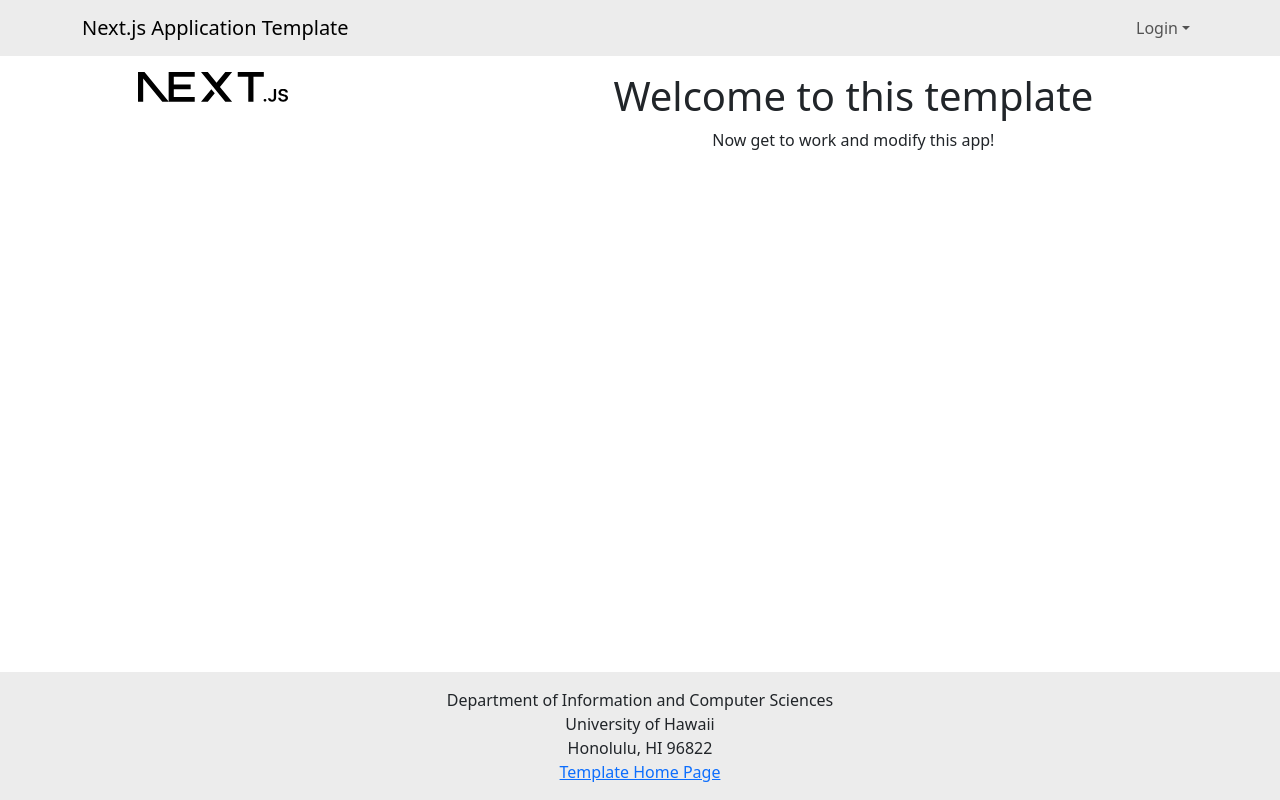
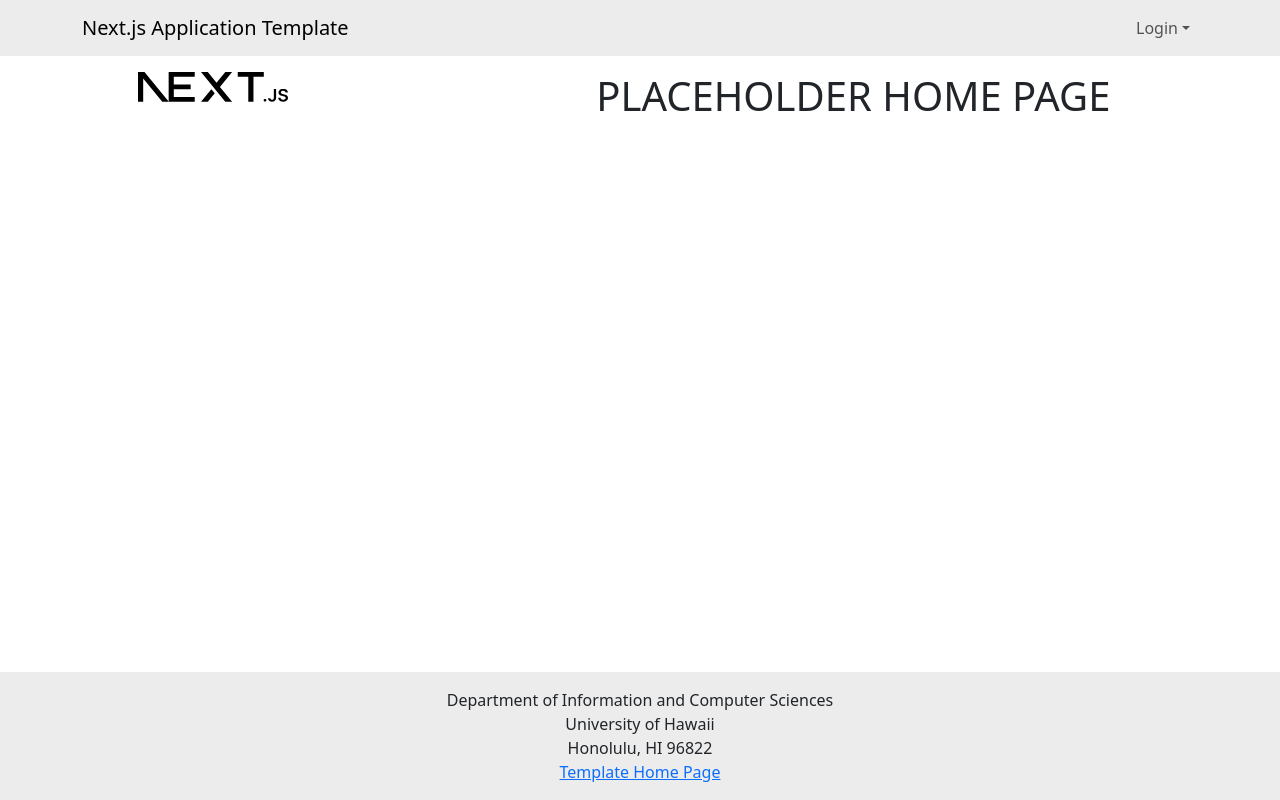
Before and after one commit to ICS314-Group-4/Group-4-Final-Project, a Next.js app: page / in a window 1280 px wide. Built offline with nearby package versions, Linux system fonts and the light colour scheme; no server answers.

Commit message:
change from default template page

```diff
--- a/src/app/page.tsx
+++ b/src/app/page.tsx
@@ -10,8 +10,7 @@ const Home = () => (
         </Col>
 
         <Col xs={8} className="d-flex flex-column justify-content-center">
-          <h1>Welcome to this template</h1>
-          <p>Now get to work and modify this app!</p>
+          <h1>PLACEHOLDER HOME PAGE</h1>
         </Col>
       </Row>
     </Container>
```
